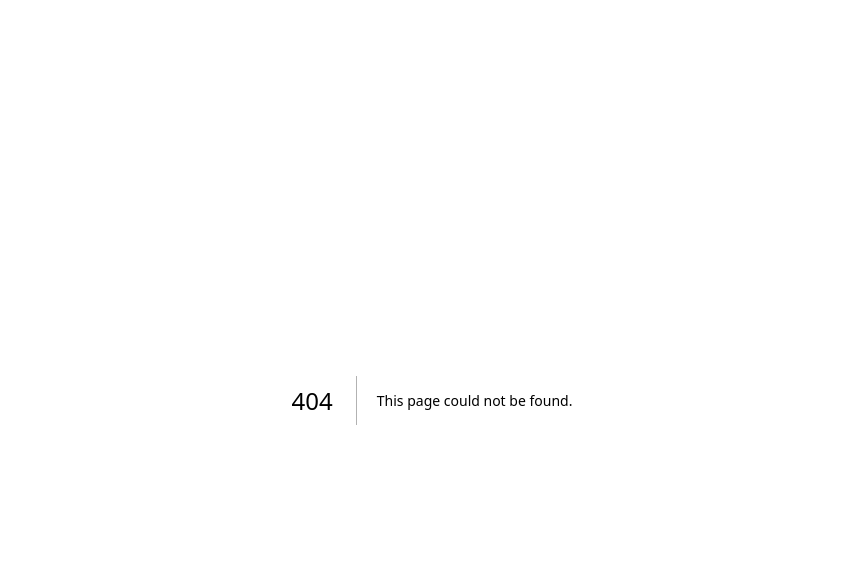
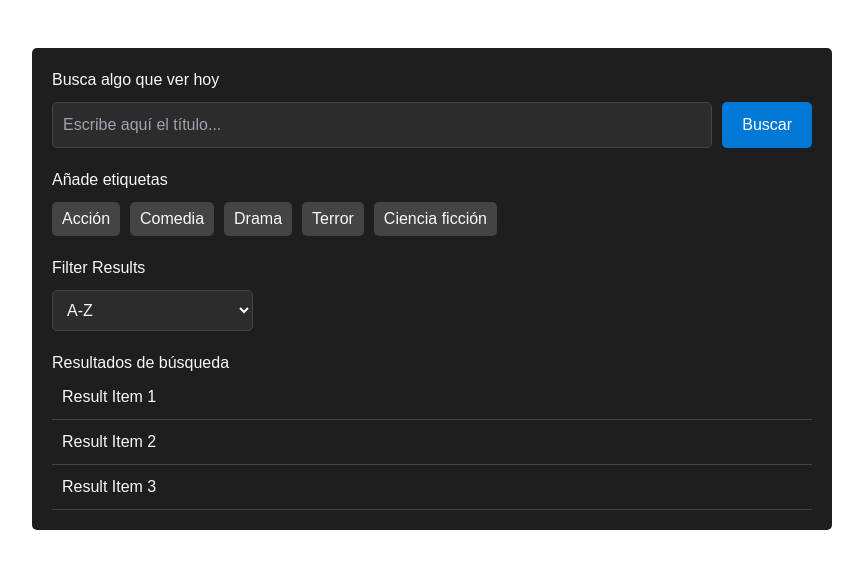
Before and after one commit to UExGPSASEE/proyecto24-gc03-GUI, a Next.js app in the folder project/: page /search in a window 1280 px wide. Before the commit this address had no page. Shown: the top 568 px of the page, without its empty margins (208-1071 px from the left). Built offline with nearby package versions, Linux system fonts and the light colour scheme.

Commit message:
SCRUM-61 SUBT 17. Página de búsqueda - Se ha construido la estructura básica de la página de búsqueda.

```diff
--- /dev/null
+++ b/project/src/app/search/page.tsx
@@ -0,0 +1,54 @@
+// app/search/page.tsx
+import React from 'react';
+import './search.css';
+
+export default function SearchPage() {
+	return (
+		<div className="search-page">
+			<h1>Busca algo que ver hoy</h1>
+
+			{/* Search Bar */}
+			<div className="search-bar">
+				<input
+					type="text"
+					placeholder="Escribe aquí el título..."
+					className="search-input"
+				/>
+				<button className="search-button">Buscar</button>
+			</div>
+
+			{/* Tag Selection */}
+			<div className="tag-selection">
+				<h2>Añade etiquetas</h2>
+				<div className="tag-options">
+					<span className="tag">Acción</span>
+					<span className="tag">Comedia</span>
+					<span className="tag">Drama</span>
+					<span className="tag">Terror</span>
+					<span className="tag">Ciencia ficción</span>
+				</div>
+			</div>
+
+			{/* Filter Options */}
+			<div className="filter-section">
+				<h2>Filter Results</h2>
+				<select className="filter-dropdown">
+					<option value="a-z">A-Z</option>
+					<option value="z-a">Z-A</option>
+					<option value="date-asc">Más antiguos primero</option>
+					<option value="date-desc">Más recientes primero</option>
+				</select>
+			</div>
+
+			{/* Results Section (Placeholder) */}
+			<div className="results-section">
+				<h2>Resultados de búsqueda</h2>
+				<ul className="results-list">
+					<li className="result-item">Result Item 1</li>
+					<li className="result-item">Result Item 2</li>
+					<li className="result-item">Result Item 3</li>
+				</ul>
+			</div>
+		</div>
+	);
+}
--- /dev/null
+++ b/project/src/app/search/search.css
@@ -0,0 +1,104 @@
+/* search.css */
+
+/* General styling for the search page */
+.search-page {
+    padding: 20px;
+    max-width: 800px;
+    margin: 3em auto auto;
+    font-family: Arial, sans-serif;
+    background-color: #1e1e1e; /* Dark background for dark mode */
+    color: #f8f8f8; /* Light text color */
+    border-radius: 5px; /* Rounded corners for the container */
+}
+
+/* Search bar styles */
+.search-bar {
+    display: flex;
+    margin-bottom: 20px;
+    margin-top: 10px;
+}
+
+.search-input {
+    flex-grow: 1;
+    padding: 10px;
+    font-size: 16px;
+    border: 1px solid #444; /* Dark border for the input */
+    border-radius: 5px; /* Rounded corners for the input */
+    background-color: #2c2c2c; /* Darker input background */
+    color: #f8f8f8; /* Light text color */
+    margin-right: 10px;
+}
+
+.search-button {
+    padding: 10px 20px;
+    font-size: 16px;
+    cursor: pointer;
+    background-color: #0078d7; /* color background for button */
+    border: none; /* Remove default border */
+    color: white; /* White text for the button */
+    border-radius: 5px; /* Rounded corners for the button */
+    transition: background-color 0.3s; /* Smooth transition on hover */
+}
+
+.search-button:hover {
+    background-color: #005bb5; /* Darker color on hover */
+}
+
+/* Tag selection styles */
+.tag-selection {
+    margin-bottom: 20px;
+}
+
+.tag-options {
+    margin-top: 10px;
+    display: flex;
+    flex-wrap: wrap;
+}
+
+.tag {
+    background-color: #444; /* Dark gray background for tags */
+    border-radius: 5px;
+    padding: 5px 10px;
+    margin-right: 10px;
+    cursor: pointer;
+    transition: background-color 0.3s; /* Smooth transition on hover */
+}
+
+.tag:hover {
+    background-color: #555; /* Slightly lighter gray on hover */
+}
+
+/* Filter options styles */
+.filter-section {
+    margin-bottom: 20px;
+}
+
+.filter-dropdown {
+    margin-top: 10px;
+    padding: 10px;
+    font-size: 16px;
+    border: 1px solid #444; /* Dark border for dropdown */
+    border-radius: 5px; /* Rounded corners for dropdown */
+    background-color: #2c2c2c; /* Darker background for dropdown */
+    color: #f8f8f8; /* Light text color */
+}
+
+/* Results section styles */
+.results-section {
+    margin-top: 20px;
+}
+
+.results-list {
+    list-style: none;
+    padding: 0;
+}
+
+.result-item {
+    padding: 10px;
+    border-bottom: 1px solid #444; /* Divider between results */
+    transition: background-color 0.3s; /* Smooth transition on hover */
+}
+
+.result-item:hover {
+    background-color: #333; /* Darker background on hover */
+}
```
Also changed, not shown: 1 other file (tests, documents, lock files or other folders).
